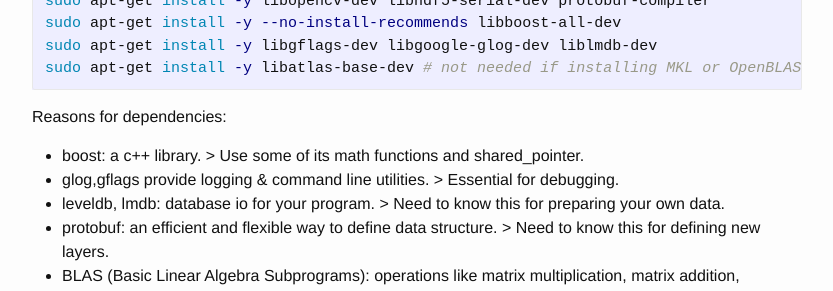
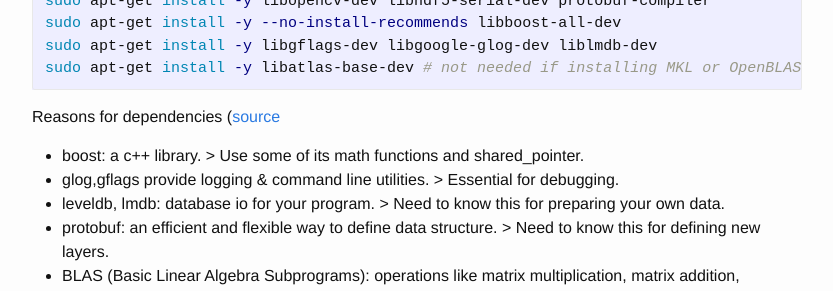
Before and after one commit to RodriguezAndres/RodriguezAndres.github.io, a Jekyll site: the page built from _posts/2016-04-28-caffe.markdown, in a window 1280 px wide and 900 px high, scrolled down 1421 px. Shown: the part 152-443 px from the top of the window, without its empty margins (223-1056 px from the left). Built offline with Jekyll 4.4.1, drawn with Linux system fonts in a browser that asks for light colours; formulas are drawn with MathJax 3; comment, search, counter and statistics services are not loaded.

Commit message:
adding minor details to blog

```diff
--- a/_posts/2016-04-28-caffe.markdown
+++ b/_posts/2016-04-28-caffe.markdown
@@ -44,7 +44,7 @@ sudo apt-get install -y libgflags-dev libgoogle-glog-dev liblmdb-dev
 sudo apt-get install -y libatlas-base-dev # not needed if installing MKL or OpenBLAS
 ~~~
 
-Reasons for dependencies:
+Reasons for dependencies ([source](http://graphics.cs.cmu.edu/courses/16-824/2016_spring/slides/caffe_tutorial.pdf)
 
 - boost: a c++ library. > Use some of its math functions and shared_pointer.
 - glog,gflags provide logging & command line utilities. > Essential for debugging.
```
